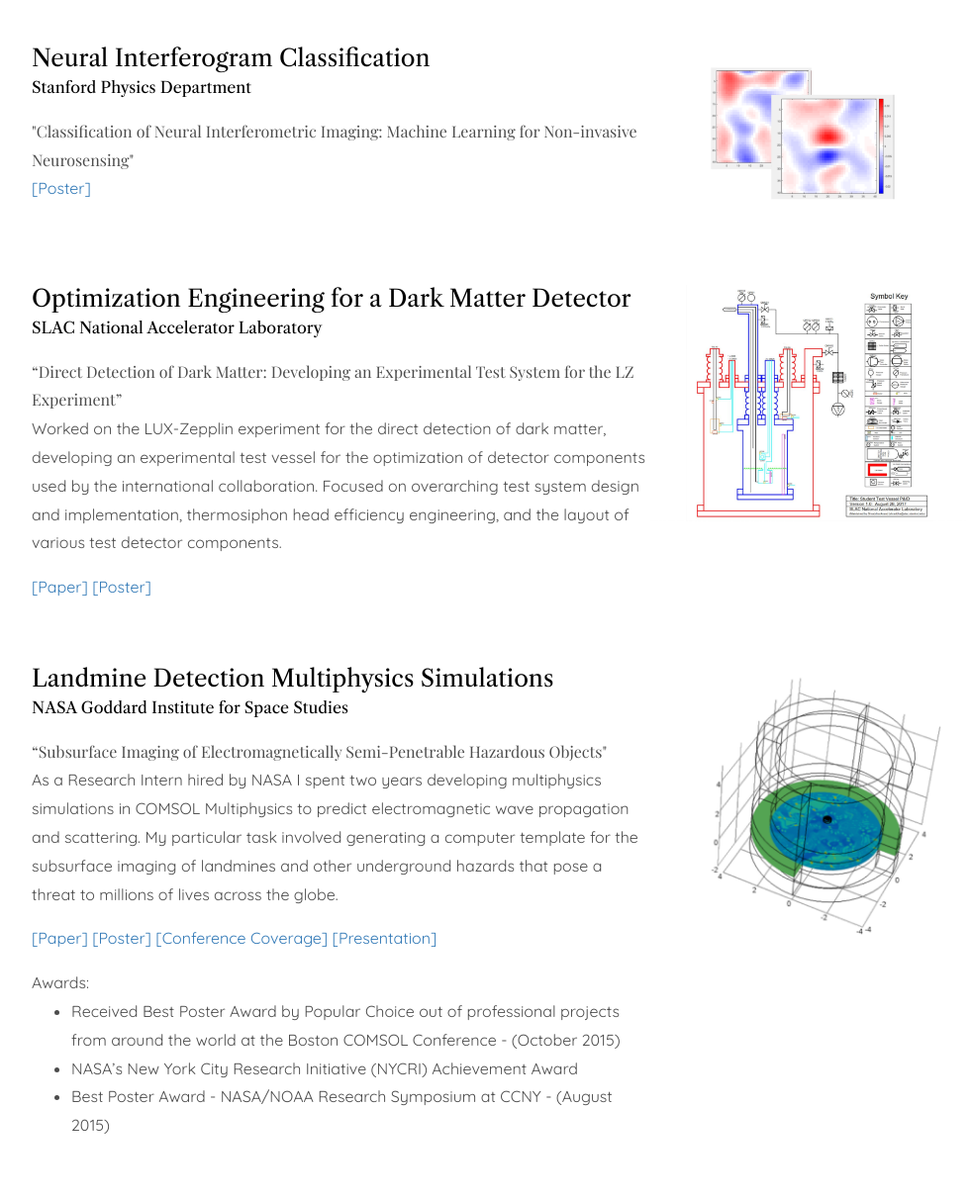
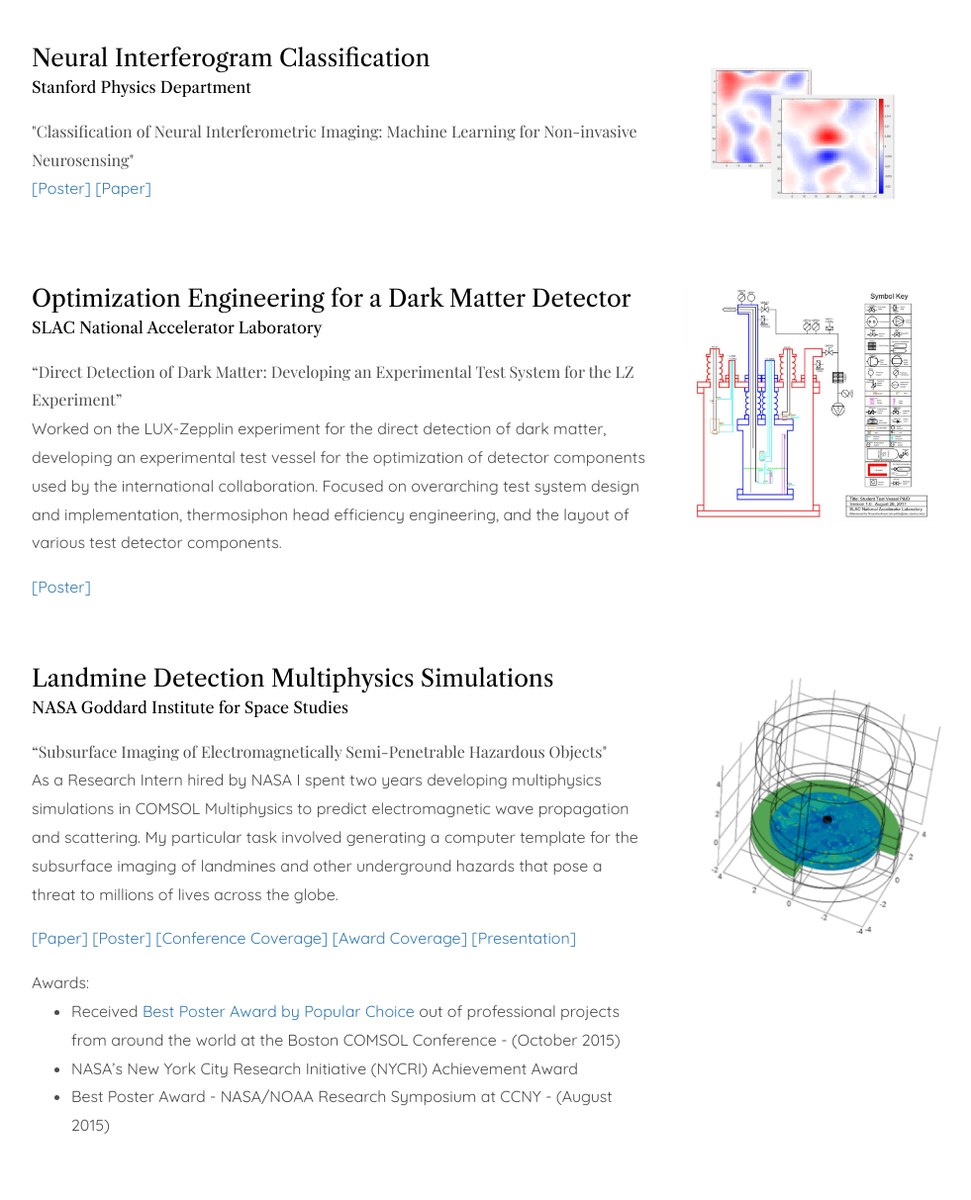
Before and after one commit to gsivulka/gsivulka.github.io, a plain HTML site: page index.html in a window 1280 px wide. Shown: the part 3208-4421 px from the top of the page at 99% size, without its empty margins (288-1269 px from the left). Drawn offline with nearby package versions, Linux system fonts and the light colour scheme; a web font is replaced by a local one.

Commit message:
Project Links and Materials Added

```diff
--- a/index.html
+++ b/index.html
@@ -326,7 +326,7 @@
             <h3 class="mb-0">Probing the Earliest Evolved Neural Systems</h3>
               <div class="subheading mb-3"> Stanford University  &amp; The Palau International Coral Reef Center </div>
               <span class="serif">"The Neural Dynamics and Nerve Networks of Coral Polyps: Analyzing Anthozoan Action Potentials"</span>
-       <p><a href="">[Paper]</a> <a href="">[Presentation]</a></p>
+       <p><a href="/projects/CoralNeuronsPrelimDraft.pdf">[Paper]</a> <a href="/projects/CoralNeuronsPresentation.pdf">[Presentation]</a></p>
           </div>
           <div class="resume-date text-md-right">
              <!--<span class="text-primary">June 2019 - Present</span>-->
@@ -341,7 +341,7 @@
             <div class="subheading mb-3">Stanford Physics Department</div>
               <span class="serif">"Classification of Neural Interferometric Imaging: Machine Learning for Non-invasive Neurosensing" </span>
 
-              <p> <a href="">[Poster]</a></p>
+              <p> <a href="/projects/NSURPoster.pdf">[Poster]</a> <a href="/projects/CS229APaper.pdf">[Paper]</a></p>
 
           </div>
           <div class="resume-date text-md-right">
@@ -358,7 +358,7 @@
             <div class="subheading mb-3">SLAC National Accelerator Laboratory</div>
               <span class="serif">“Direct Detection of Dark Matter: Developing an Experimental Test System for the LZ Experiment”</span>
               <p>Worked on the LUX-Zepplin experiment for the direct detection of dark matter, developing an experimental test vessel for the optimization of detector components used by the international collaboration. Focused on overarching test system design and implementation, thermosiphon head efficiency engineering, and the layout of various test detector components.</p>
-              <p><a href="">[Paper]</a>  <a href="">[Poster]</a> </p>
+              <p> <a href="/projects/SLACPoster.pdf">[Poster]</a> </p>
           </div>
           <div class="resume-date text-md-right">
            <!-- <span class="text-primary">July 2010 - December 2011</span> -->
@@ -372,10 +372,10 @@
             <div class="subheading mb-3">NASA Goddard Institute for Space Studies</div>
               <span class="serif">  “Subsurface Imaging of Electromagnetically Semi-Penetrable Hazardous Objects" </span>
             <p>As a Research Intern hired by NASA I spent two years developing multiphysics simulations in COMSOL Multiphysics to predict electromagnetic wave propagation and scattering. My particular task involved generating a computer template for the subsurface imaging of landmines and other underground hazards that pose a threat to millions of lives across the globe.</p>
-              <p><a href="">[Paper]</a>  <a href="">[Poster]</a> <a href="">[Conference Coverage]</a> <a href="">[Presentation]</a></p>
+              <p><a href="">[Paper]</a>  <a href="/projects/NASA1stPoster.pdf">[Poster]</a> <a href="https://www.comsol.com/paper/remote-sensing-of-electromagnetically-penetrable-objects-landmine-and-ied-detect-29052">[Conference Coverage]</a> <a href="https://www.regis.org/article.cfm?id=5030">[Award Coverage]</a> <a href="/projects/ComsolConfPres.pdf">[Presentation]</a></p>
               Awards: <br>
               <ul>
-                  <li> Received Best Poster Award by Popular Choice out of professional projects from around the world at the Boston COMSOL Conference - (October 2015) </li>
+                  <li> Received <a href="https://www.comsol.com/blogs/comsol-conference-2015-boston-award-winners/">Best Poster Award by Popular Choice</a> out of professional projects from around the world at the Boston COMSOL Conference - (October 2015) </li>
                   <li> NASA’s New York City Research Initiative (NYCRI) Achievement Award </li>
                   <li> Best Poster Award - NASA/NOAA Research Symposium at CCNY - (August 2015)
 </li>
@@ -397,7 +397,7 @@
             <div class="subheading mb-3">Mount Sinai Medical System</div>
               <span class="serif">"Bioinformatics Analysis: Visualizing Transmission Patterns of Clostridium Difficile Within an Urban Hospital" </span>
            <p>Programmed an interactive web visualization to lend insight into the transmission patterns of the potentially fatal Clostridium Difficile bacteria between patients and caregivers in a hospital. This allowed for an analysis of caretaker groups with the least successful sanitation techniques and specific medical technologies leading to higher rates of infection. </p>
-              <p><a href="">[Poster]</a> <a href="">[Presentation]</a></p>
+              <p><a href="/projects/CdiffPoster.pdf">[Poster]</a> <a href="/projects/Cdiff.pdf">[Presentation]</a></p>
           </div>
           <div class="resume-date text-md-right">
            <!--  <span class="text-primary">September 2008 - June 2010</span>-->
```
Also changed, not shown: 6 other files.
